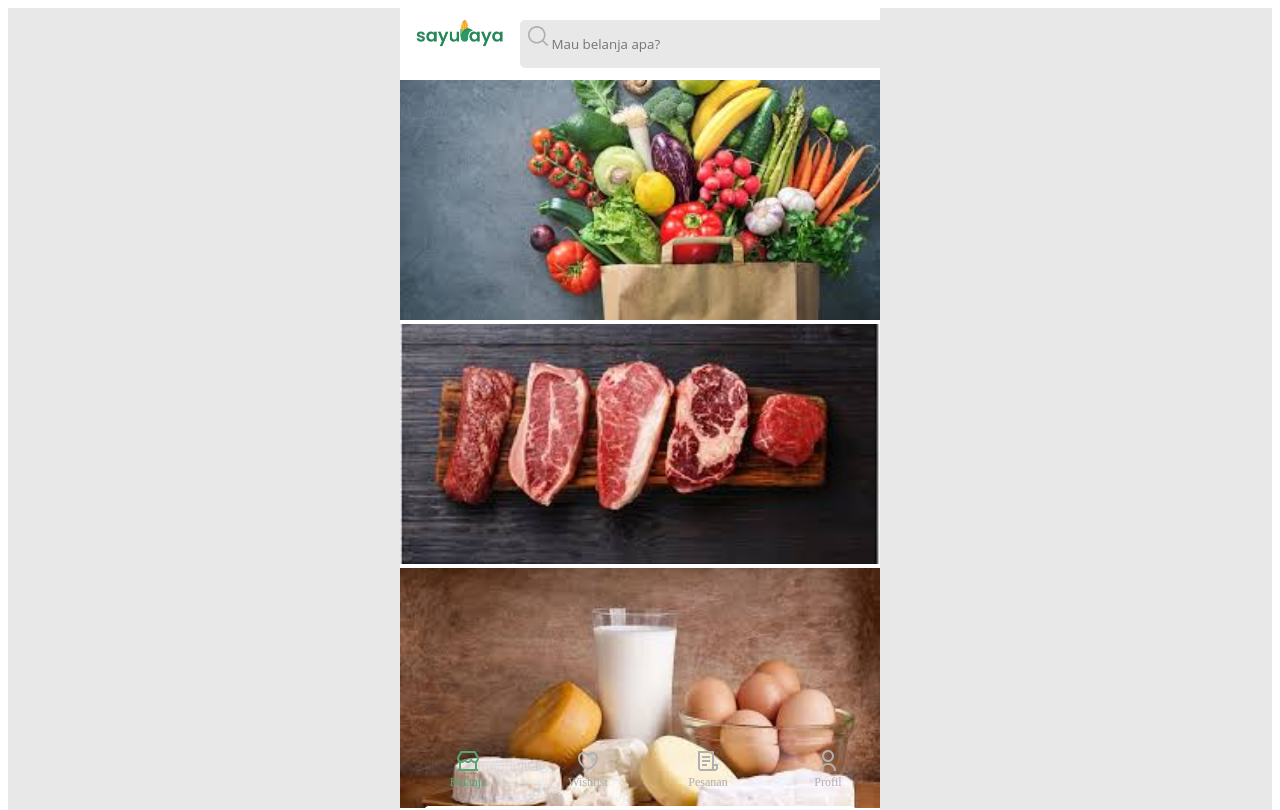
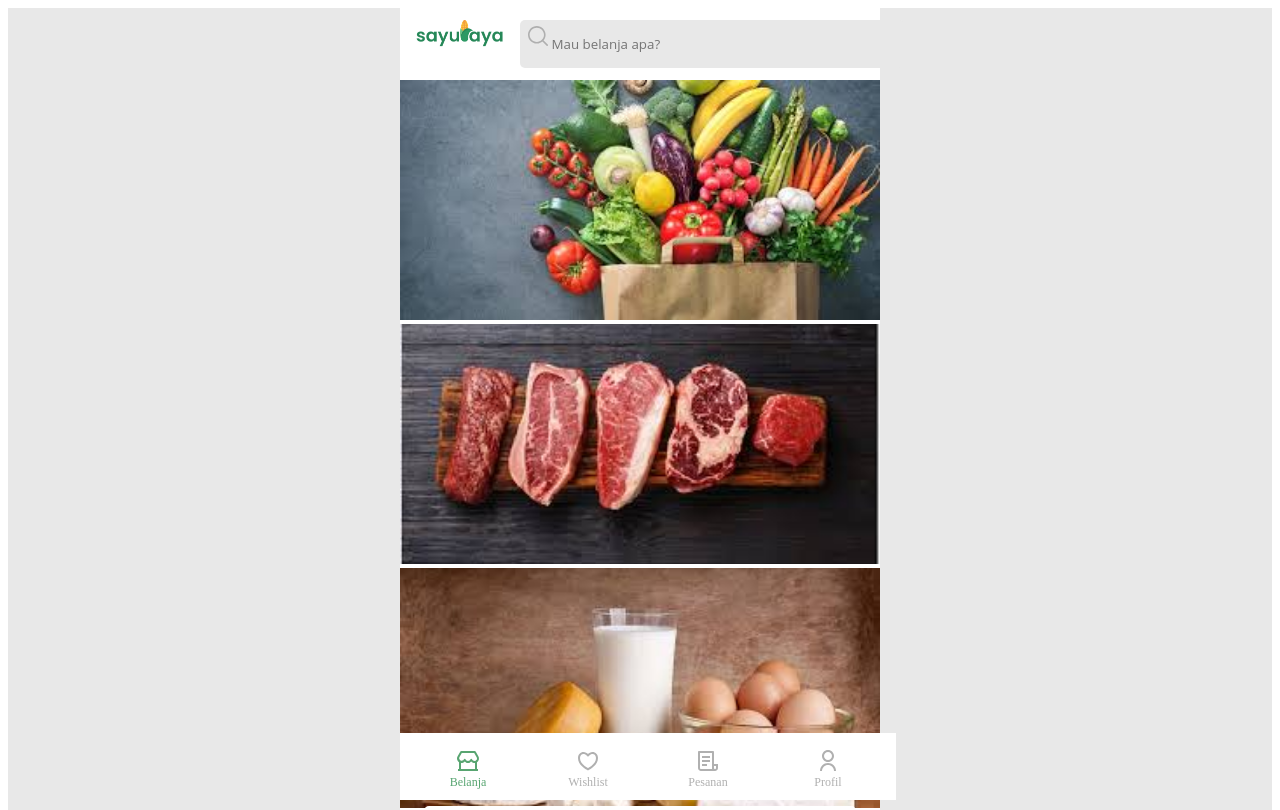
Before and after one commit to yohni/sayuraya, a Next.js app: page / in a window 1280 px wide. Shown: the top 810 px of the page. Built offline with nearby package versions, Linux system fonts and the light colour scheme.

Commit message:
Fixing z-index

```diff
--- a/components/BottomNavigation.jsx
+++ b/components/BottomNavigation.jsx
@@ -21,6 +21,8 @@ const BottomNavigation = () => {
     width: 100%;
     padding: 8px 8px 2px;
     display: flex;
+    z-index: 200;
+    background: #ffffff;
   `;
 
   const Item = styled.div`
```
